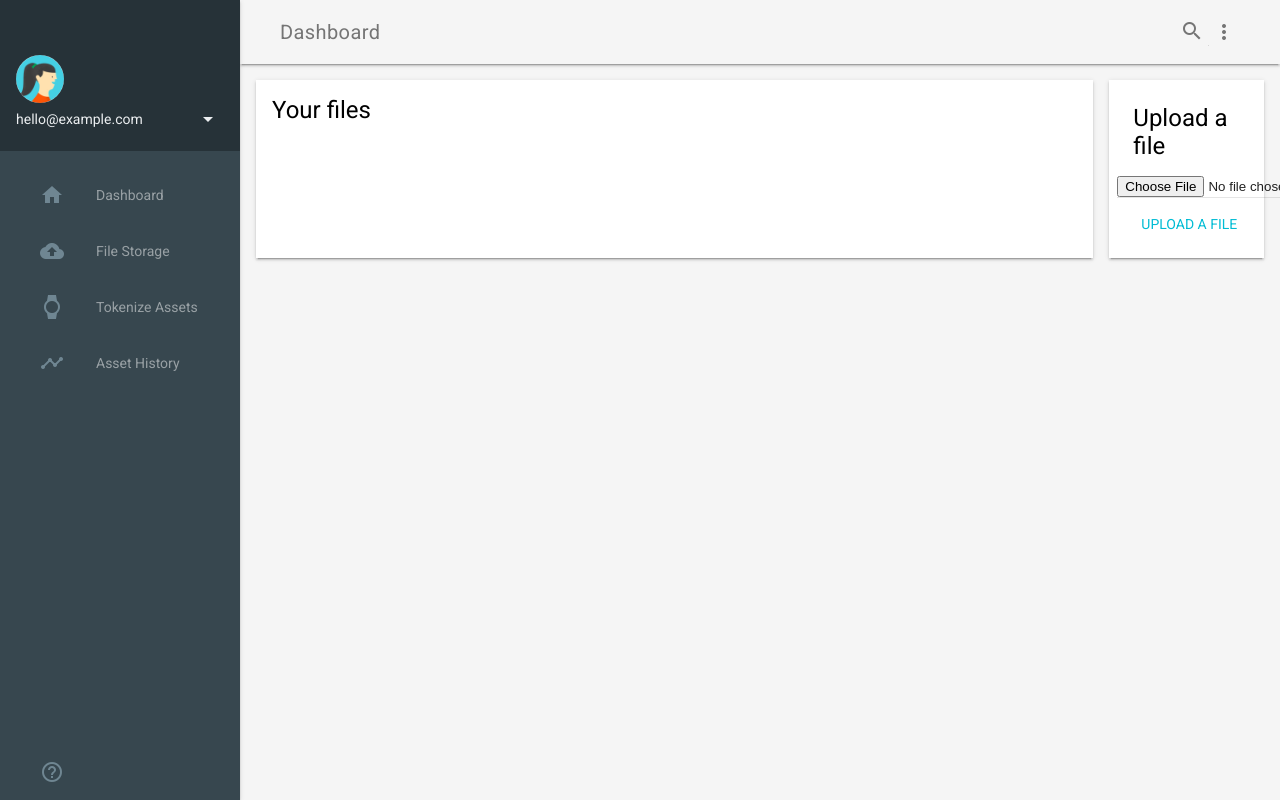
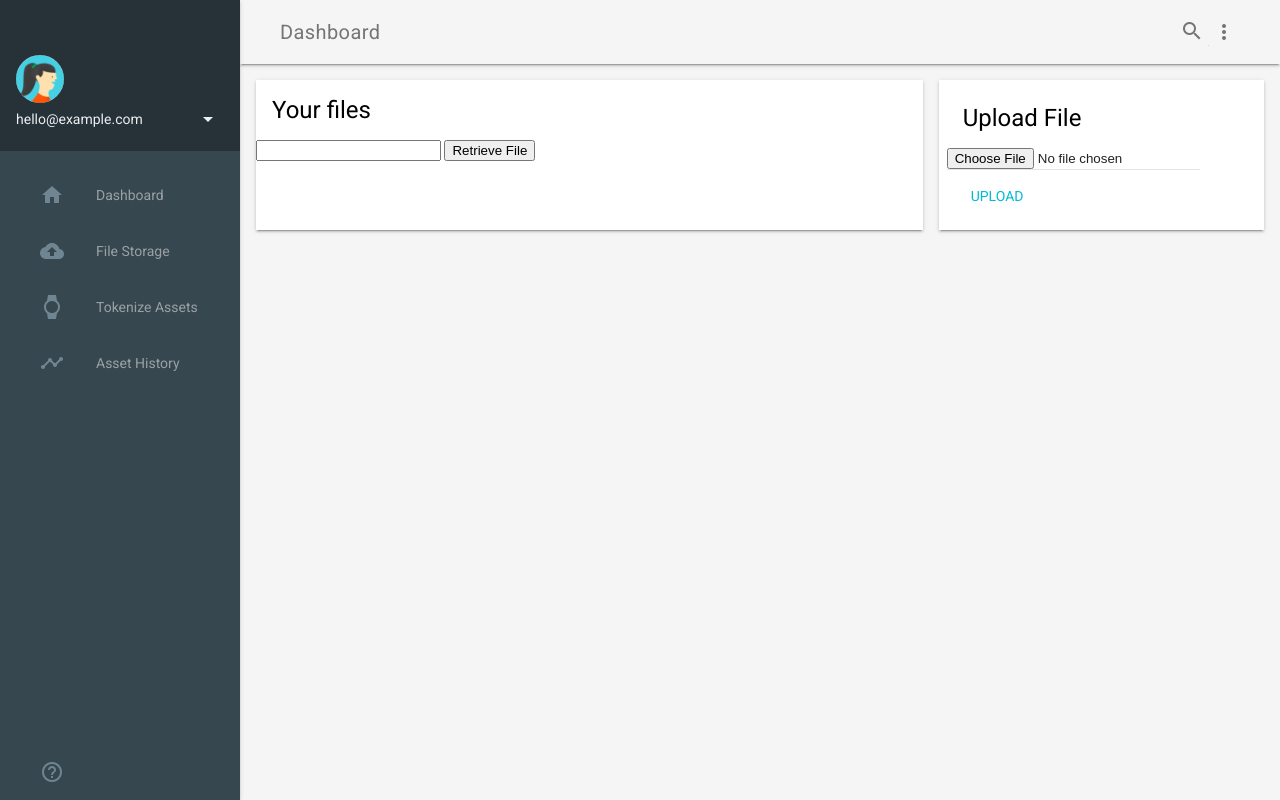
Before and after one commit to BrockSmedley/ledgerCTRL-frontend, a Flask app: page /upload in a window 1280 px wide. Run offline with Flask 2, Linux system fonts and the light colour scheme.

Commit message:
rudimentary file storage & retrieval
interface allows for unformatted IPFS interfacing & blockchain tracing

```diff
--- a/app/templates/upload.html
+++ b/app/templates/upload.html
@@ -6,24 +6,37 @@
 
 {% block content %}
 <div class="mdl-grid">
-  <div class="mdl-color--white mdl-shadow--2dp mdl-cell mdl-cell--10-col demo-content">
+  <div class="mdl-color--white mdl-shadow--2dp mdl-cell mdl-cell--8-col demo-content">
     <div class="mdl-card__title">
       <h2 class="mdl-card__title-text">Your files</h2>
     </div>
+    <form onSubmit="return process();" method="GET">
+      <input type="text" id="id" name="id">
+      <button type="submit">Retrieve File</button>
+    </form>
   </div>
-  <div class="mdl-color--white mdl-shadow--2dp mdl-cell mdl-cell--2-col mdl-grid">
+  <div class="mdl-color--white mdl-shadow--2dp mdl-cell mdl-cell--4-col mdl-grid">
     <div class="mdl-card__title">
-      <h2 class="mdl-card__title-text">Upload a file</h2>
+      <h2 class="mdl-card__title-text">Upload File</h2>
     </div>
-<form action="{{API_HOST}}/v2/inventory" method="POST" and enctype="multipart/form-data">
+    <form method="POST" and enctype="multipart/form-data" action="{{API_HOST}}/v2/inventory">
       <input type="file" id="upfile" name="upfile">
       <input type="hidden" id="userId" name="userId" value="0xcb9cf80d9a6ea06646780d86fe764f0aff15757e">
       <input type="hidden" id="inventoryItem" name="inventoryItem" value='{"name": "test"}'>
       <div class="mdl-card__actions mdl-card--border">
           <button class="mdl-button mdl-button--colored mdl-js-button mdl-js-ripple-effect" type="submit">
-            Upload a file
+            Upload
           </button>
         </div>
     </form>
 </div>
+<script>
+  function process() {
+    var url = '{{API_HOST}}/v2/inventory/' + document.getElementById("id").value;
+    location.href = url;
+    return false;
+  }
+</script>
+
+
 {% endblock %}
```
